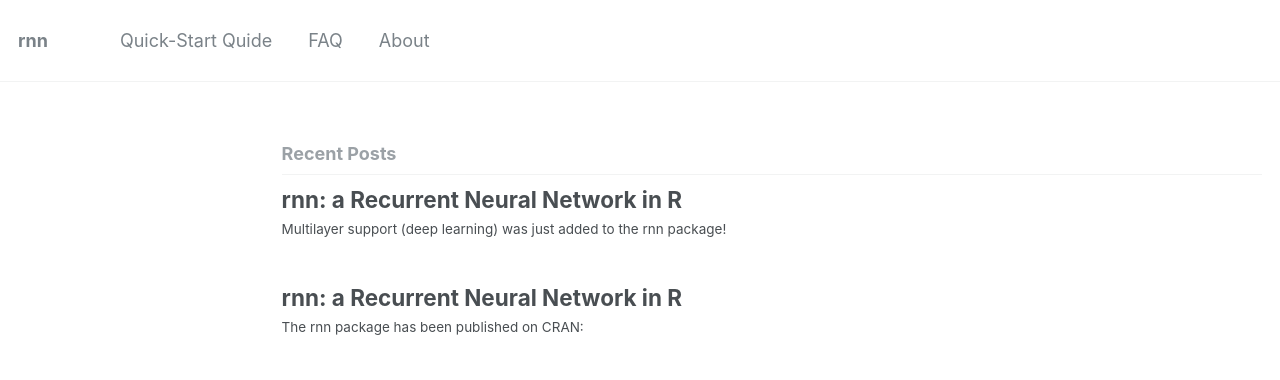
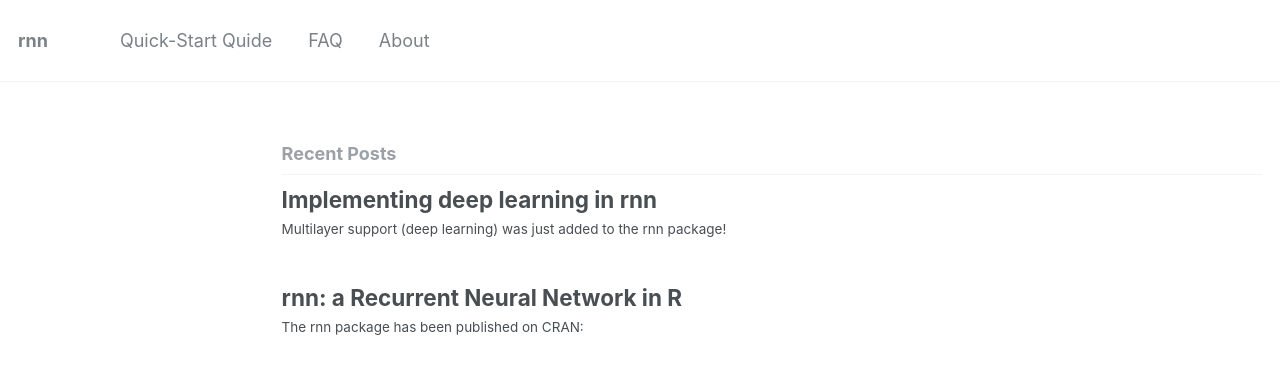
Before and after one commit to bquast/rnn, a Jekyll site: the page built from index.html, in a window 1280 px wide. Shown: the top 380 px of the page. Built offline with Jekyll 4.4.1, drawn with Linux system fonts in a browser that asks for light colours; the list of posts is cut into pages by our own code.

Commit message:
update title

```diff
--- a/_posts/2016-05-12-deep-learning.md
+++ b/_posts/2016-05-12-deep-learning.md
@@ -1,6 +1,6 @@
 ---
 layout: single
-title: "rnn: a Recurrent Neural Network in R"
+title: "Implementing deep learning in rnn"
 author: Dimitri Fichou
 author_profile: true
 permalink: deep-learning
```
